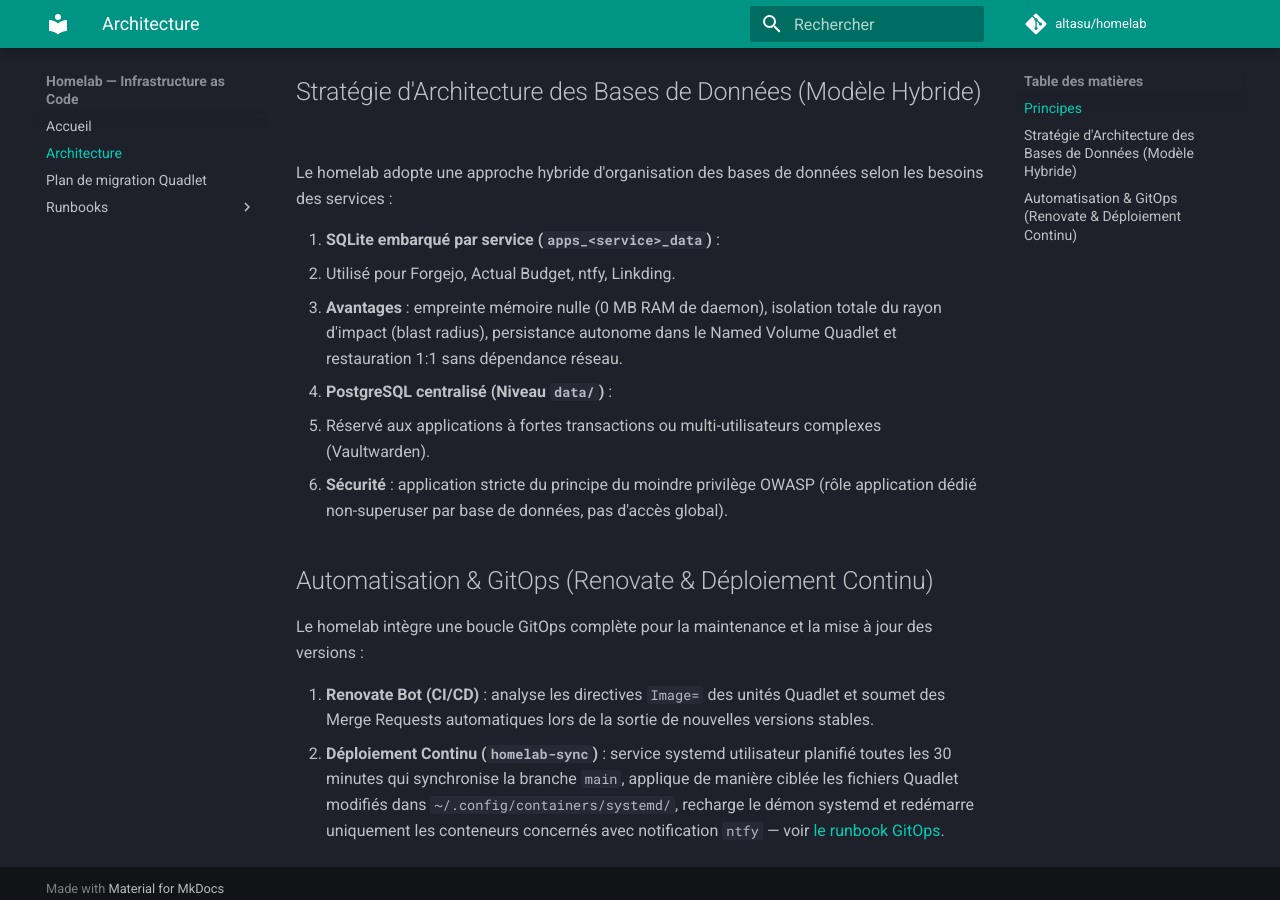
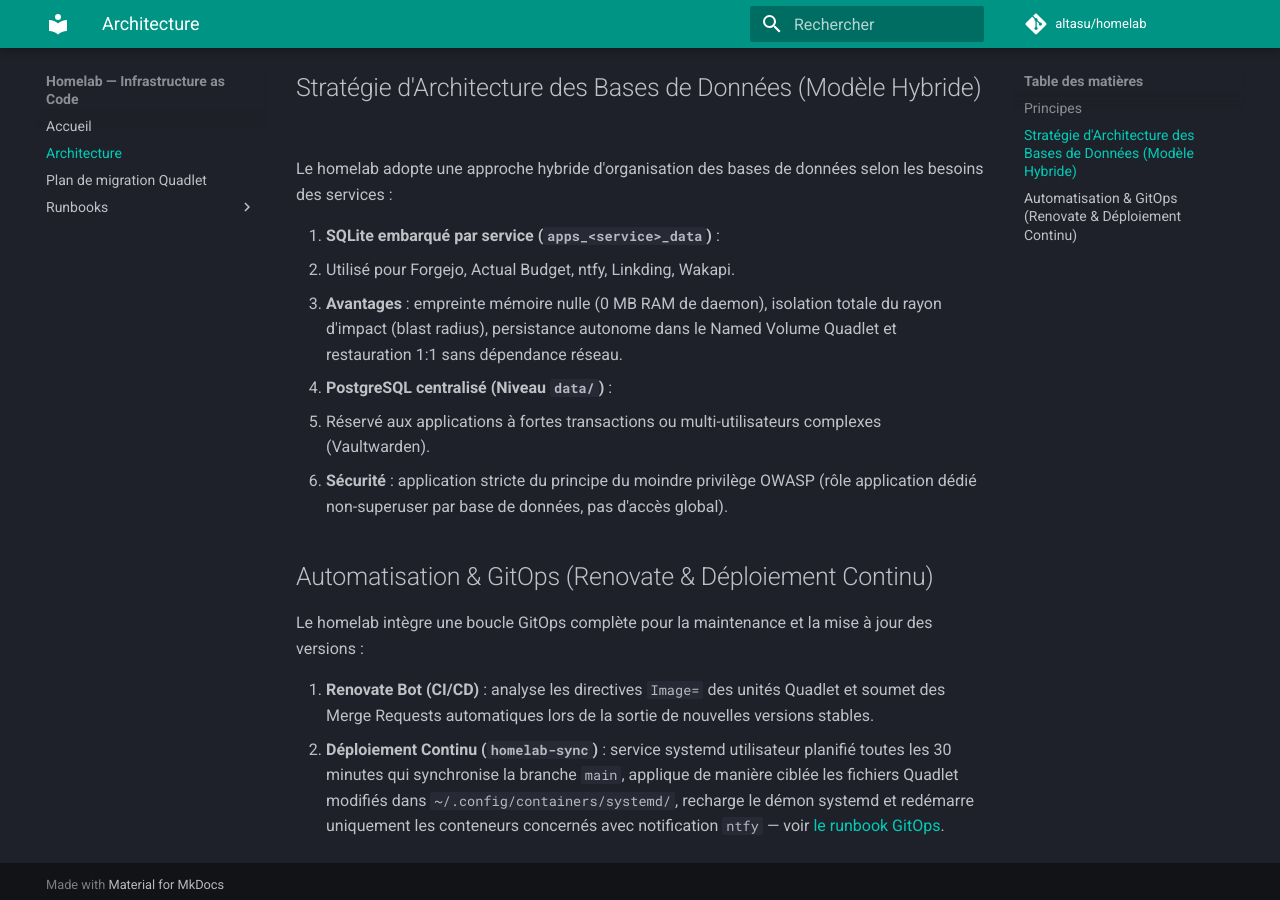
Before and after one commit to altasu/homelab, an MkDocs documentation site: the page built from docs/architecture.md, in a window 1280 px wide and 900 px high, scrolled down 691 px. Built offline with MkDocs 1.6.1 and Material for MkDocs 9.7.7, drawn with Linux system fonts in a browser that asks for light colours; comment, search, counter and statistics services are not loaded.

Commit message:
feat(glance): intégrer wakapi au tableau de bord et à la cartographie   d'architecture

```diff
--- a/docs/architecture.md
+++ b/docs/architecture.md
@@ -24,6 +24,7 @@ flowchart TB
             forgejo["Forgejo & Runner"]
             glance["Glance Dashboard"]
             linkding["Linkding (Bookmarks)"]
+            wakapi["Wakapi (WakaTime)"]
         end
         subgraph data["Stage 2 : Data (data/) — LE PLUS CRITIQUE"]
             pg[("PostgreSQL")]
@@ -43,10 +44,12 @@ flowchart TB
     forgejo --- net
     glance --- net
     linkding --- net
+    wakapi --- net
     pg --- net
 
     cloudflared -.->|"http://vaultwarden:80"| vw
     cloudflared -.->|"http://linkding:9090"| linkding
+    cloudflared -.->|"http://wakapi:3000"| wakapi
     twingate -.->|"RDP:3389 / HTTP:8006"| win
     twingate -.->|"http://glance:8080"| glance
     twingate_host -.->|"Cockpit:9090 / SSH:22"| server
@@ -66,7 +69,7 @@ flowchart TB
 Le homelab adopte une approche hybride d'organisation des bases de données selon les besoins des services :
 
 1. **SQLite embarqué par service (`apps_<service>_data`)** :
-   - Utilisé pour Forgejo, Actual Budget, ntfy, Linkding.
+   - Utilisé pour Forgejo, Actual Budget, ntfy, Linkding, Wakapi.
    - **Avantages** : empreinte mémoire nulle (0 MB RAM de daemon), isolation totale du rayon d'impact (blast radius), persistance autonome dans le Named Volume Quadlet et restauration 1:1 sans dépendance réseau.
 2. **PostgreSQL centralisé (Niveau `data/`)** :
    - Réservé aux applications à fortes transactions ou multi-utilisateurs complexes (Vaultwarden).
```
Also changed, not shown: 2 other files.
